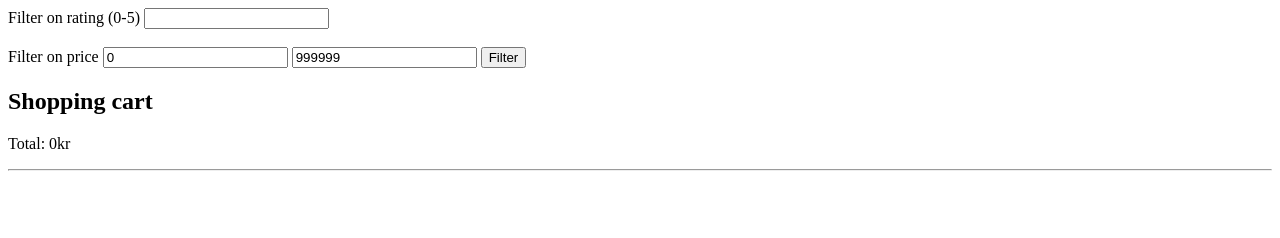
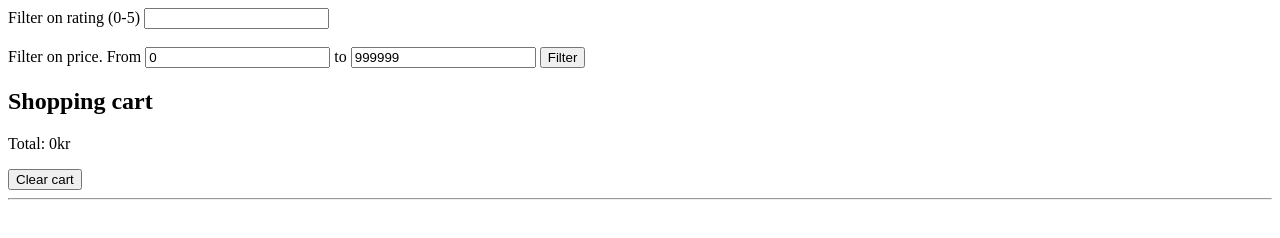
Before and after one commit to zamircohen/JS1---Individuell-uppgift, a plain HTML site: page index.html in a window 1280 px wide. Drawn offline with Linux system fonts and the light colour scheme; no server answers.

Commit message:
Added clear function for the shopping cart

```diff
--- a/index.html
+++ b/index.html
@@ -30,8 +30,9 @@
             <input id="rating" type="text" value="" min="1" max="5"/>
             <br>
             <br>
-            <label for="priceRange">Filter on price</label>
+            <label for="priceRangeMin">Filter on price. From </label>
             <input id="minPrice" type="text" value="0" min="0"/>
+            <label for="priceRangeMax"> to </label>
             <input id="maxPrice" type="text" value="999999" min="0"/>
 
             <button onclick="handleOnClick()" id="filterButton">Filter</button>
@@ -44,8 +45,12 @@
 
 
         <div id="shopping">
+        </div>
 
+        <div>
+            <button onclick="deleteCartOnClick()" id="deleteButton">Clear cart</button>
         </div>
+
 
         <hr>
 
@@ -94,6 +99,15 @@
                 getMessageList(rating, userMinPrice, userMaxPrice)
             }
 
+
+
+            function deleteCartOnClick(){
+                total = 0
+                const deleteShopping = document.getElementById("shopping")
+                deleteShopping.innerText = ""
+                totalMessage.innerText = "Total: 0kr"
+                return total = 0
+            }
 
 
 
```
